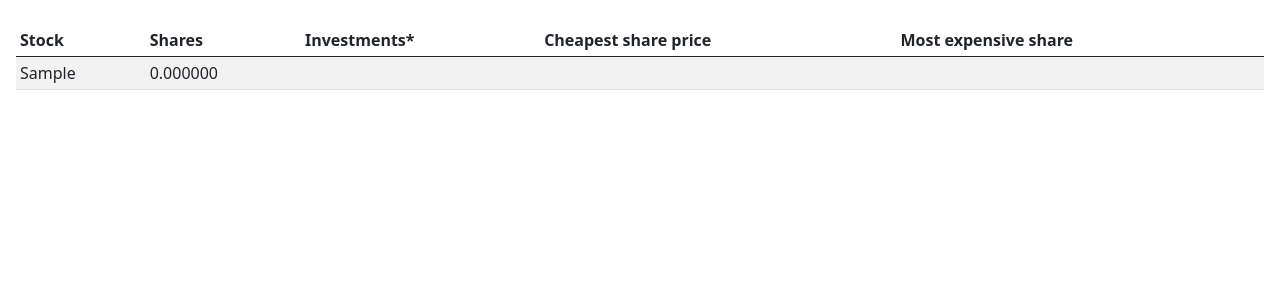
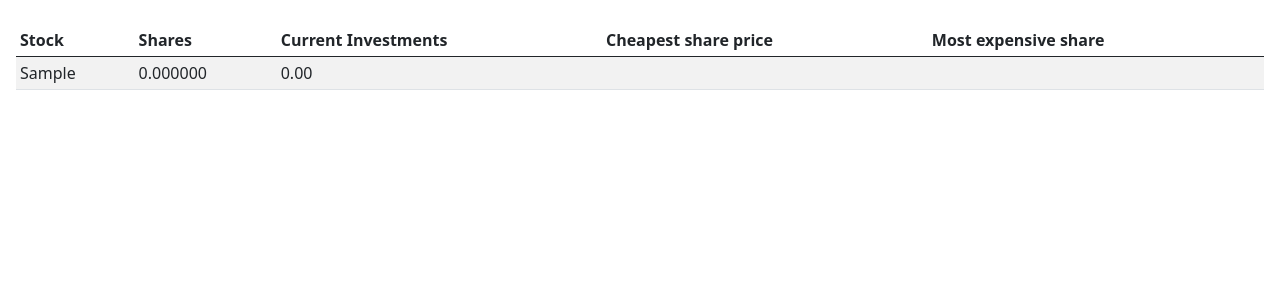
Before and after one commit to vladimir-ionita/investing-stocks-dashboard, a Django app: page /stocks/ in a window 1280 px wide. Shown: the part 56-356 px from the top of the page. Run offline with Django 3.2, Linux system fonts and the light colour scheme; tables that the repository leaves empty hold one stand-in row (values such as "Sample post"); some libraries are stand-ins or nearby versions.

Commit message:
Change stock views page from `investments` to `current_investments`

```diff
--- a/stocks/templates/stocks/snippets/stocks-table.html
+++ b/stocks/templates/stocks/snippets/stocks-table.html
@@ -11,7 +11,7 @@
             <tr>
                 <td>{{ description.stock }}</td>
                 <td>{{ description.shares|floatformat:6 }}</td>
-                <td>{{ description.investments|floatformat:2 }}</td>
+                <td>{{ description.current_investments|floatformat:2 }}</td>
                 <td>{{ description.cheapest_share|floatformat:2 }}</td>
                 <td>{{ description.most_expensive_share|floatformat:2 }}</td>
             </tr>
--- a/stocks/views.py
+++ b/stocks/views.py
@@ -14,7 +14,7 @@ def stocks_page_view(request):
         stock_description = {
             'stock': stock_symbol.symbol,
             'shares': stock_symbol.shares_owned,
-            'investments': stock_symbol.investments_made,
+            'current_investments': stock_symbol.current_investments,
             'cheapest_share': stock_symbol.cheapest_share_price,
             'most_expensive_share': stock_symbol.most_expensive_share_price
         }
@@ -24,11 +24,11 @@ def stocks_page_view(request):
         'stocks_description_fields': [
             'Stock',
             'Shares',
-            'Investments*',
+            'Current Investments',
             'Cheapest share price',
             'Most expensive share'
         ],
-        'stocks_description': context_stocks
+        'stocks_description': context_stocks,
     }
 
     return render(request, "stocks/stocks.html", context)
```
